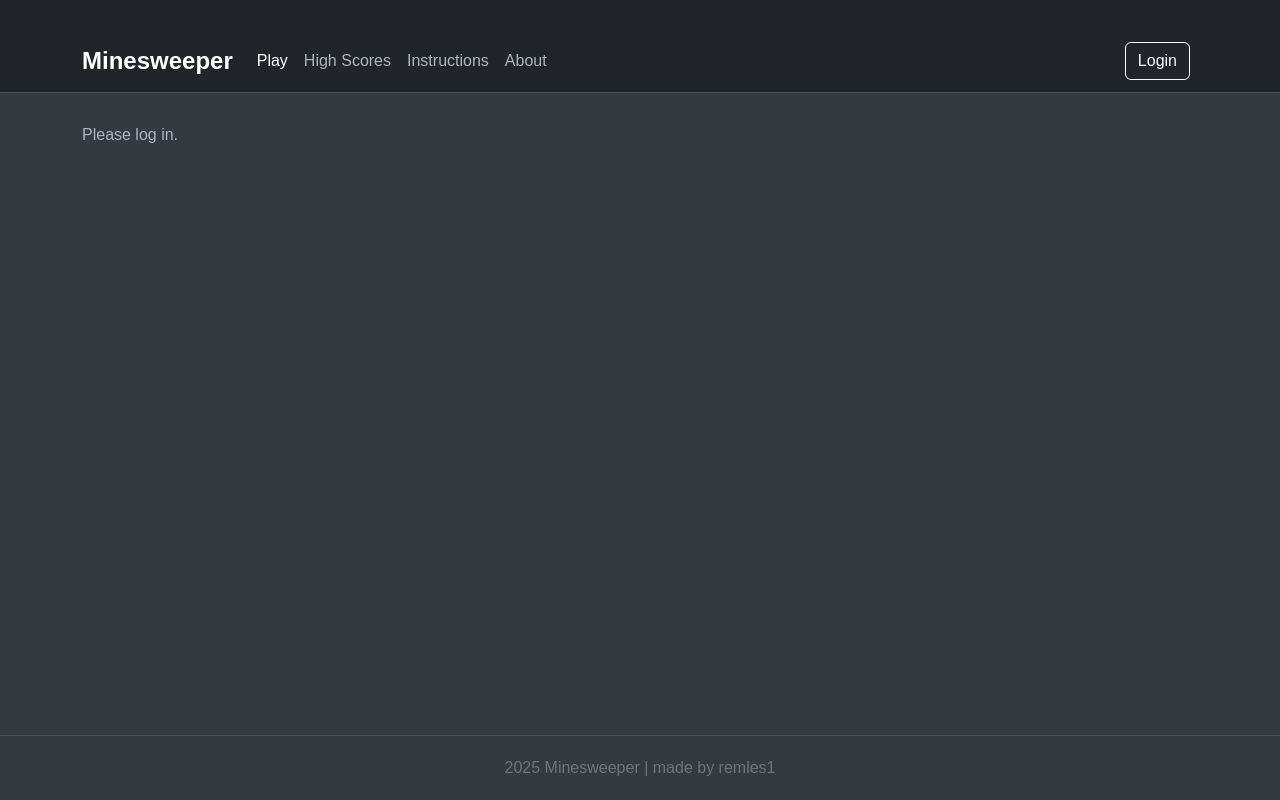
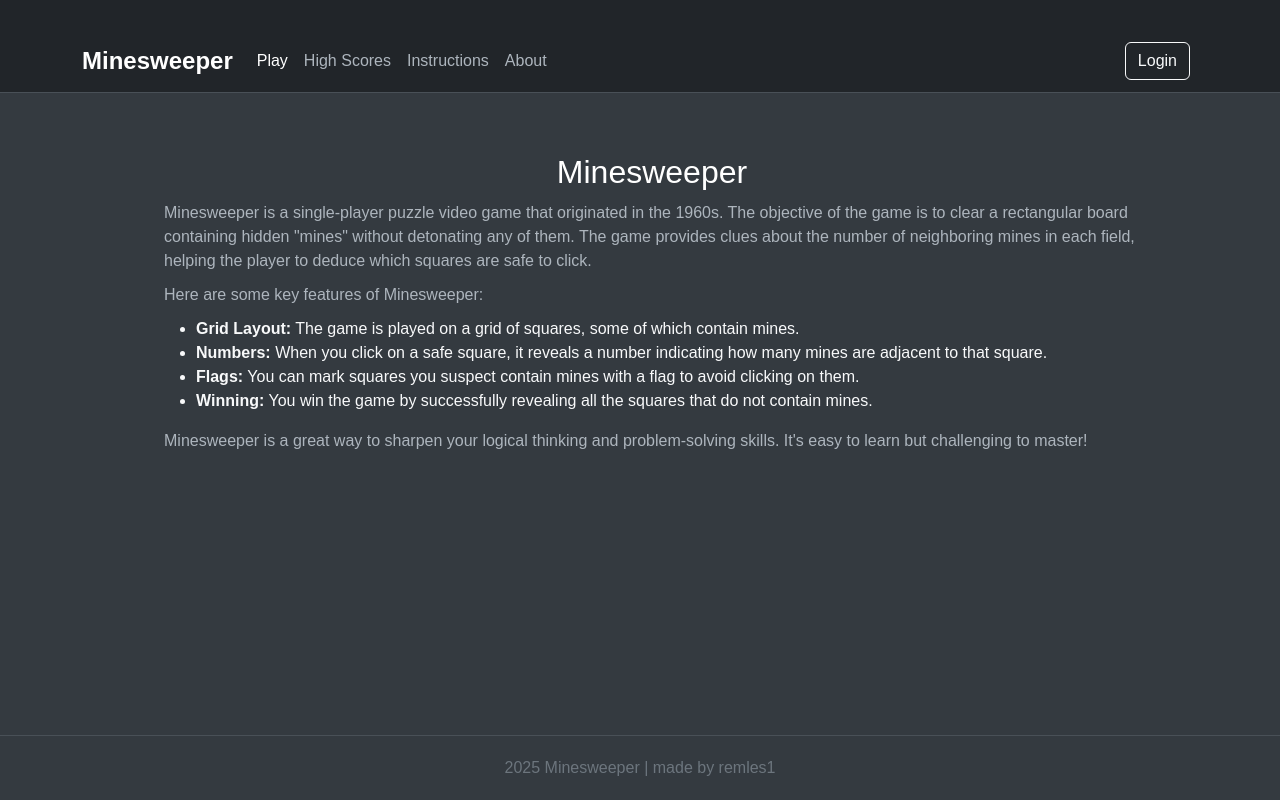
Before and after one commit to remles1/minesweeper-django, a Django app: page / in a window 1280 px wide. Run offline with Django 5.2, Linux system fonts and the light colour scheme.

Commit message:
better programmer art replacing bad programmer art

```diff
--- a/accounts/templates/registration/login.html
+++ b/accounts/templates/registration/login.html
@@ -2,7 +2,7 @@
 {% load i18n %}
 
 {% block content %}
-<form method="post" action=".">
+<form class="login" method="post" action=".">
   {% csrf_token %}
   {{ form.as_p }}
 
--- /dev/null
+++ b/minesweeper/static/minesweeper/css/main.css
@@ -0,0 +1,168 @@
+html, body {
+    height: 100%;
+    margin: 0;
+}
+
+body {
+    font-family: sans-serif;
+    background-color: #343a40; /* Dark background */
+    color: #f8f9fa; /* Light text color */
+    display: flex;
+    flex-direction: column;
+}
+
+.navbar {
+    background-color: #212529; /* Darker navbar background */
+    border-bottom: 1px solid #495057; /* Subtle border */
+}
+
+.navbar-brand {
+    font-weight: bold;
+    font-size: 1.5rem;
+    color: #fff;
+}
+
+.nav-link {
+    color: #adb5bd; /* Lighter text for links */
+}
+
+.nav-link:hover {
+    color: #00bcd4; /* Accent color on hover */
+}
+
+.btn-login {
+    background-color: #00bcd4; /* Accent color for login button */
+    color: #212529; /* Dark text on button */
+    border: none;
+}
+
+.btn-login:hover {
+    background-color: #008ba3; /* Darker shade on hover */
+}
+
+.container {
+    margin-top: 30px;
+    flex: 1;
+}
+
+.game-container {
+    display: grid;
+    background-color: #2c3338; /* Dark game container */
+    padding: 20px;
+    gap: 20px;
+    border-radius: 10px;
+    box-shadow: 0 0 10px rgba(255, 255, 255, 0.1); /* Subtle white shadow */
+    grid-template-columns: auto;
+    justify-items: center; /* Center items horizontally within their grid area */
+}
+
+.stats {
+    background-color: #23262c;
+    padding: 20px;
+    border-radius: 10px;
+}
+
+h1, h2, h3, h4, h5, h6 {
+    color: #fff;
+}
+
+p {
+    color: #adb5bd;
+}
+
+footer {
+    padding: 20px 0;
+    background-color: #343a40;
+    text-align: center;
+    color: #6c757d;
+    border-top: 1px solid #495057;
+}
+
+
+/* Apply a slightly lighter dark theme to the form */
+form.login{
+    background-color: #212529; /* Different from #1e1e1e to stand out */
+    padding: 20px;
+    border-radius: 15px;
+    box-shadow: 0 4px 10px rgba(0, 0, 0, 0.2);
+    max-width: 400px;
+    margin: 0 auto;
+}
+
+p {
+    margin: 10px 0 10px 0; /* Reduce margin to minimize spacing */
+    padding: 0; /* Remove padding */
+    text-align: center;
+}
+
+form p {
+    margin: 0 0 10px 0; /* Reduce margin to minimize spacing */
+    padding: 0; /* Remove padding */
+    color: #b0b0b0; /* Use a lighter gray to de-emphasize */
+    font-size: 14px; /* Slightly smaller font size */
+    text-align: left;
+}
+
+/* Style labels */
+form label {
+    display: block;
+    margin-bottom: 8px;
+    color: #ffffff;
+    font-weight: bold;
+}
+
+/* Style text, password, and email inputs */
+form input[type="text"],
+form input[type="password"],
+form input[type="email"] {
+    width: 100%;
+    padding: 10px;
+    margin-bottom: 15px;
+    border: 1px solid #333;
+    border-radius: 8px;
+    background-color: #3a3a3a; /* Slightly lighter than form background */
+    color: #ffffff;
+    font-size: 14px;
+    transition: border-color 0.3s ease;
+}
+
+/* Add focus effect to inputs */
+form input[type="text"]:focus,
+form input[type="password"]:focus,
+form input[type="email"]:focus {
+    border-color: #4CAF50;
+    outline: none;
+}
+
+/* Style the submit button */
+form input[type="submit"] {
+    background-color: #4CAF50;
+    color: white;
+    border: none;
+    border-radius: 8px;
+    padding: 10px 20px;
+    font-size: 16px;
+    cursor: pointer;
+    transition: background-color 0.3s ease;
+    width: 100%;
+}
+
+/* Add hover effect to the submit button */
+form input[type="submit"]:hover {
+    background-color: #45a049;
+}
+
+/* Style the form to remove background and padding */
+.button-form {
+    display: inline-block; /* Keep the form inline */
+    background: none; /* Remove form background */
+    border: none; /* Remove form border */
+    padding: 0; /* Remove form padding */
+    margin: 10px; /* Remove form margin */
+}
+
+/* Hide all form elements except the button */
+.button-form input[type="hidden"],
+.button-form > *:not(button) {
+    display: none;
+}
--- a/minesweeper/static/minesweeper/js/game.js
+++ b/minesweeper/static/minesweeper/js/game.js
@@ -54,7 +54,7 @@ let fastMode = getCookie('fastMode') === 'true';
 
 const fastModeButton = document.getElementById('toggleButton');
 
-fastModeButton.textContent = `Fast Mode: ${fastMode ? "ON" : "OFF"}`;
+fastModeButton.textContent = `One button mode: ${fastMode ? "ON" : "OFF"}`;
 
 // Add click event listener
 fastModeButton.addEventListener('click', () => {
@@ -62,7 +62,7 @@ fastModeButton.addEventListener('click', () => {
     fastMode = !fastMode;
 
     // Update the button text
-    fastModeButton.textContent = `Fast Mode: ${fastMode ? "ON" : "OFF"}`;
+    fastModeButton.textContent = `One button mode: ${fastMode ? "ON" : "OFF"}`;
     setCookie('fastMode', fastMode, 7);
 });
 
--- a/minesweeper/templates/minesweeper/game.html
+++ b/minesweeper/templates/minesweeper/game.html
@@ -113,7 +113,7 @@
         <div id="stats" class="stats" style="display: none;"></div>
     </div>
 
-    <button id="toggleButton" class="btn btn-primary d-inline">Fast Mode: OFF</button>
+    <button id="toggleButton" class="btn btn-primary d-inline">One button mode: OFF</button>
 
 </div>
 
--- a/minesweeper/templates/minesweeper/highscores.html
+++ b/minesweeper/templates/minesweeper/highscores.html
@@ -2,7 +2,8 @@
 {% load i18n %}
 
 {% block content %}
-    <div class="container mt-4">
+<h3 style="text-align: center">Leaderboards update every 5 minutes</h3>
+<div class="container mt-4">
         <div class="row">
             <!-- Beginner Leaderboard -->
             <div class="col-md-4">
--- a/minesweeper/templates/minesweeper/index.html
+++ b/minesweeper/templates/minesweeper/index.html
@@ -1,16 +1,32 @@
 {% extends "base.html" %}
 {% load i18n %}
 
+{% block headblock %}
+
+<style>
+    .container{
+        width: 1000px;
+    }
+</style>
+
+{% endblock %}
+
 {% block content %}
 
-<div class="d-flex">
-    {% if request.user.is_authenticated %}
-        <p>Welcome, {{ request.user.username }}!</p>
-    {% else %}
-        <p>Please log in.</p>
-    {% endif %}
-</div>
+    <div class="container">
 
-
+        <div class="info">
+            <h2 style="text-align: center">Minesweeper</h2>
+            <p style="text-align: left">Minesweeper is a single-player puzzle video game that originated in the 1960s. The objective of the game is to clear a rectangular board containing hidden "mines" without detonating any of them. The game provides clues about the number of neighboring mines in each field, helping the player to deduce which squares are safe to click.</p>
+            <p style="text-align: left">Here are some key features of Minesweeper:</p>
+            <ul>
+                <li><strong>Grid Layout:</strong> The game is played on a grid of squares, some of which contain mines.</li>
+                <li><strong>Numbers:</strong> When you click on a safe square, it reveals a number indicating how many mines are adjacent to that square.</li>
+                <li><strong>Flags:</strong> You can mark squares you suspect contain mines with a flag to avoid clicking on them.</li>
+                <li><strong>Winning:</strong> You win the game by successfully revealing all the squares that do not contain mines.</li>
+            </ul>
+            <p style="text-align: left">Minesweeper is a great way to sharpen your logical thinking and problem-solving skills. It's easy to learn but challenging to master!</p>
+        </div>
+    </div>
 
 {% endblock %}
--- a/minesweeper/urls.py
+++ b/minesweeper/urls.py
@@ -1,12 +1,13 @@
 from django.urls import path
 
-from . import views
-from .views import IndexView, GameView, ChooseDifficultyView, HighscoresView
+from .views import IndexView, GameView, ChooseDifficultyView, HighscoresView, InstructionsView, about
 
 app_name = 'minesweeper'
 
 urlpatterns = [
     path("", IndexView.as_view(), name="index"),
+    path("instructions/", InstructionsView.as_view(), name="instructions"),
+    path("about/", about, name="about"),
     path("highscores/", HighscoresView.as_view(), name="highscores"),
     path("game/", ChooseDifficultyView.as_view(), name="choose_difficulty"),
     path("game/<str:difficulty>", GameView.as_view(), name="game"),
--- a/minesweeper/views.py
+++ b/minesweeper/views.py
@@ -1,6 +1,7 @@
 from django.core.cache import cache
 from django.core.paginator import Paginator
 from django.http import Http404
+from django.shortcuts import redirect
 from django.views.generic import TemplateView
 
 from minesweeper.config import difficulty_mapping, DIFFICULTY_BEGINNER, DIFFICULTY_INTERMEDIATE, DIFFICULTY_EXPERT, \
@@ -10,6 +11,14 @@ from minesweeper.models import Highscore, GameStats
 
 class IndexView(TemplateView):
     template_name = "minesweeper/index.html"
+
+
+class InstructionsView(TemplateView):
+    template_name = "minesweeper/instructions.html"
+
+
+def about(request):
+    return redirect("https://github.com/remles1")
 
 
 class HighscoresView(TemplateView):
--- a/templates/base.html
+++ b/templates/base.html
@@ -2,92 +2,13 @@
 <!DOCTYPE html>
 <html lang="en">
 <head>
+    {% load static %}
     <meta charset="UTF-8">
     <meta name="viewport" content="width=device-width, initial-scale=1.0">
     <title>Minesweeper</title>
     <link href="https://cdn.jsdelivr.net/npm/bootstrap@5.3.0/dist/css/bootstrap.min.css" rel="stylesheet">
     <link rel="stylesheet" href="https://cdn.jsdelivr.net/npm/bootstrap-icons@1.10.5/font/bootstrap-icons.css">
-    <style>
-        html, body {
-            height: 100%;
-            margin: 0;
-        }
-
-        body {
-            font-family: sans-serif;
-            background-color: #343a40; /* Dark background */
-            color: #f8f9fa; /* Light text color */
-            display: flex;
-            flex-direction: column;
-        }
-
-        .navbar {
-            background-color: #212529; /* Darker navbar background */
-            border-bottom: 1px solid #495057; /* Subtle border */
-        }
-
-        .navbar-brand {
-            font-weight: bold;
-            font-size: 1.5rem;
-            color: #fff;
-        }
-
-        .nav-link {
-            color: #adb5bd; /* Lighter text for links */
-        }
-
-        .nav-link:hover {
-            color: #00bcd4; /* Accent color on hover */
-        }
-
-        .btn-login {
-            background-color: #00bcd4; /* Accent color for login button */
-            color: #212529; /* Dark text on button */
-            border: none;
-        }
-
-        .btn-login:hover {
-            background-color: #008ba3; /* Darker shade on hover */
-        }
-
-        .container {
-            margin-top: 30px;
-            flex: 1;
-        }
-
-        .game-container {
-            display: grid;
-            background-color: #2c3338; /* Dark game container */
-            padding: 20px;
-            gap: 20px;
-            border-radius: 10px;
-            box-shadow: 0 0 10px rgba(255, 255, 255, 0.1); /* Subtle white shadow */
-            grid-template-columns: auto;
-            justify-items: center; /* Center items horizontally within their grid area */
-        }
-
-        .stats {
-            background-color: #23262c;
-            padding: 20px;
-            border-radius: 10px;
-        }
-
-        h1, h2, h3, h4, h5, h6 {
-            color: #fff;
-        }
-
-        p {
-            color: #adb5bd;
-        }
-
-        footer {
-            padding: 20px 0;
-            background-color: #343a40;
-            text-align: center;
-            color: #6c757d;
-            border-top: 1px solid #495057;
-        }
-    </style>
+    <link rel="stylesheet" href="{% static 'minesweeper/css/main.css' %}">
     {% block headblock %}
 
     {% endblock %}
```
Also changed, not shown: minesweeper/templates/minesweeper/instructions.html (added, +30 -0 lines).
